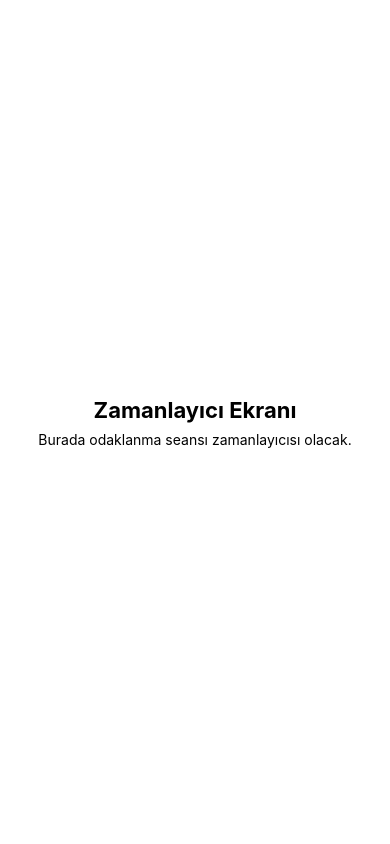
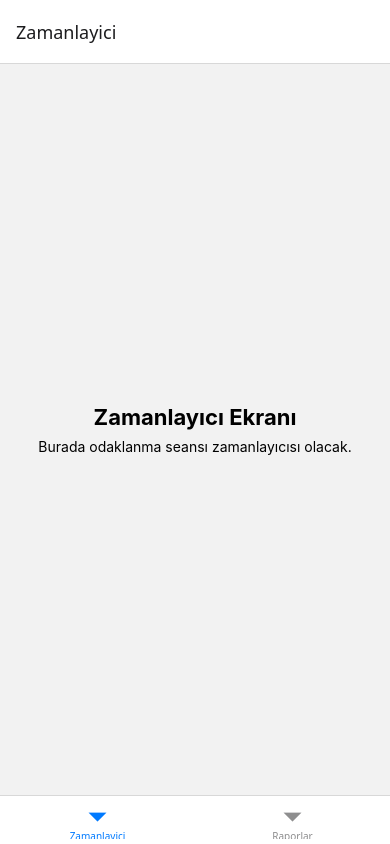
Before and after one commit to Rashad2173/Mobil_Proje, a React Native app: screen / in a window 390 px wide. Built offline with nearby package versions, Linux system fonts and the light colour scheme.

Commit message:
Tab navigatoru eklendi sayfalar arası geçiş

```diff
--- a/App.js
+++ b/App.js
@@ -1,17 +1,19 @@
-import { StatusBar } from 'expo-status-bar';
-import { StyleSheet, Text, View } from 'react-native';
+import React from 'react';
+import { NavigationContainer } from '@react-navigation/native';
+import { createBottomTabNavigator } from '@react-navigation/bottom-tabs';
+
 import TimerScreen from './src/screens/TimerScreen';
+import ReportsScreen from './src/screens/ReportsScreen';
 
+const Tab = createBottomTabNavigator();
 
 export default function App() {
-  return <TimerScreen />;
+  return (
+    <NavigationContainer>
+      <Tab.Navigator>
+        <Tab.Screen name="Zamanlayici" component={TimerScreen} />
+        <Tab.Screen name="Raporlar" component={ReportsScreen} />
+      </Tab.Navigator>
+    </NavigationContainer>
+  );
 }
-
-const styles = StyleSheet.create({
-  container: {
-    flex: 1,
-    backgroundColor: '#fff',
-    alignItems: 'center',
-    justifyContent: 'center',
-  },
-});
--- a/package.json
+++ b/package.json
@@ -9,11 +9,15 @@
     "web": "expo start --web"
   },
   "dependencies": {
+    "@react-navigation/bottom-tabs": "^7.8.6",
+    "@react-navigation/native": "^7.1.21",
     "expo": "~54.0.25",
     "expo-status-bar": "~3.0.8",
     "react": "19.1.0",
     "react-dom": "19.1.0",
     "react-native": "0.81.5",
+    "react-native-safe-area-context": "^5.6.2",
+    "react-native-screens": "^4.18.0",
     "react-native-web": "^0.21.0"
   },
   "private": true
```
Also changed, not shown: 1 other file (tests, documents, lock files or other folders).
